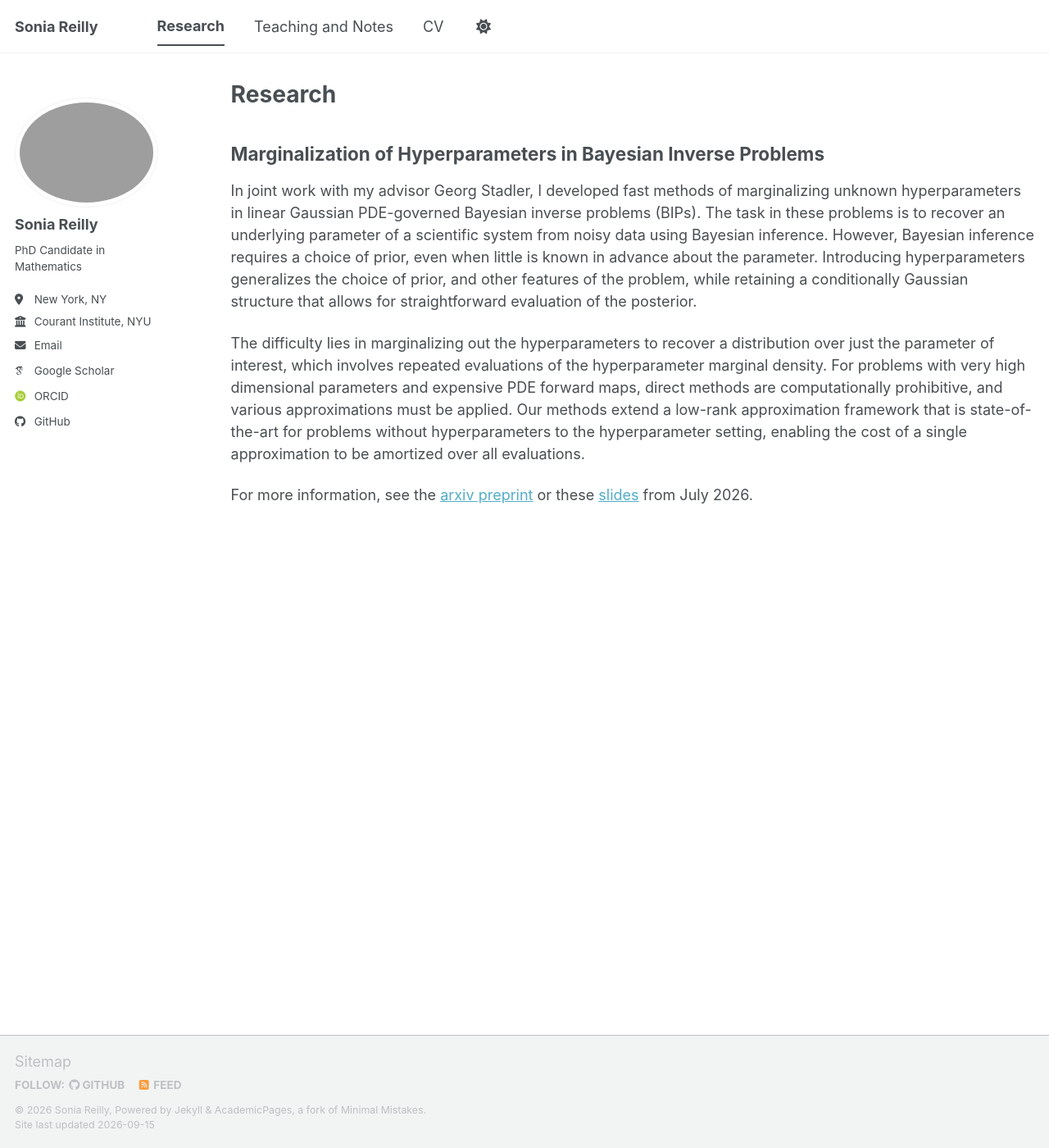
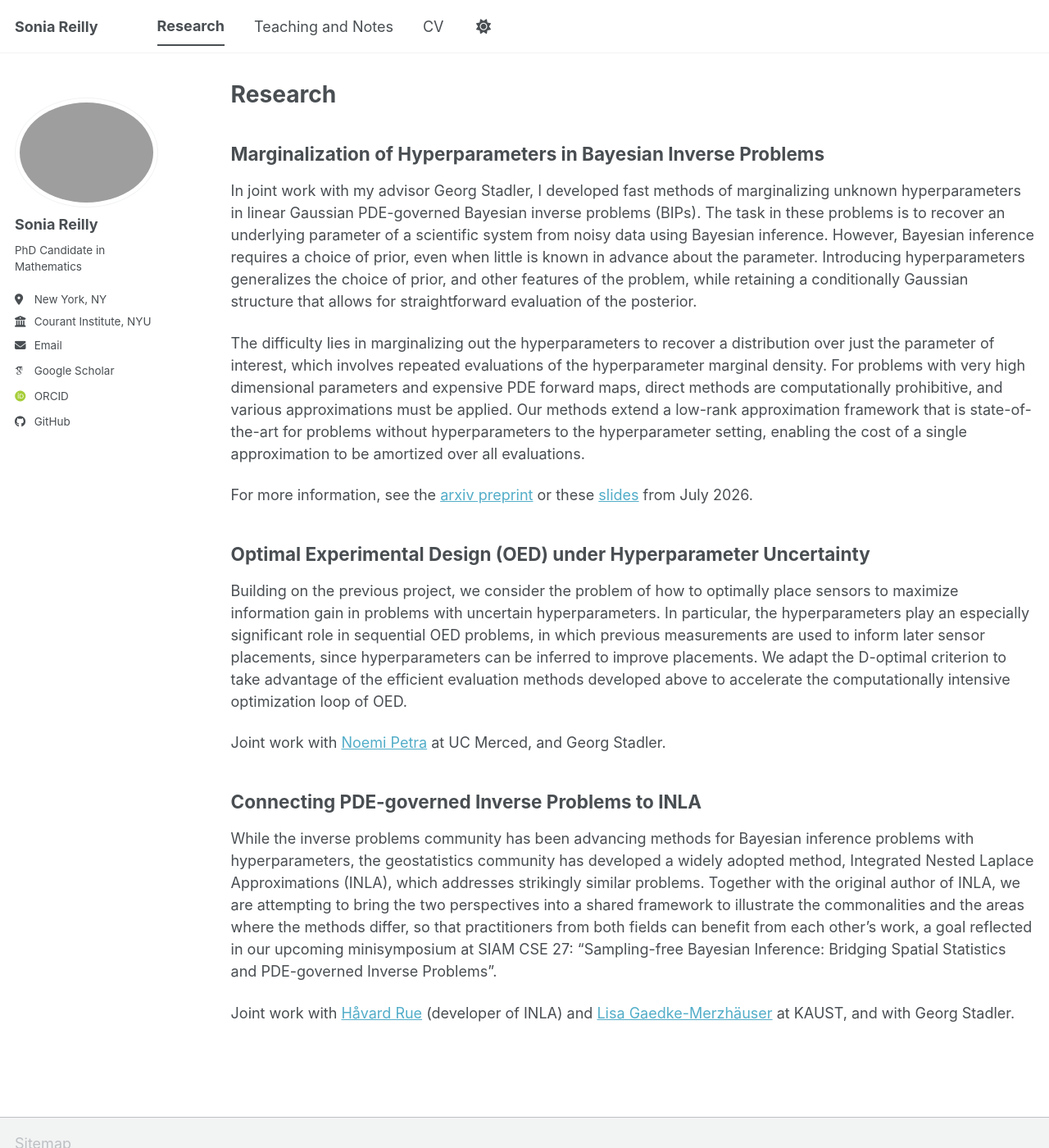
Before and after one commit to soniareilly/soniareilly.github.io, a Jekyll site: the page built from _pages/research.md, in a window 1280 px wide and 1400 px high. Shown: the whole window at 82% size. Built offline with Jekyll 4.4.1, drawn with Linux system fonts in a browser that asks for light colours; some web fonts are replaced; a script bundle is joined from its source files by our own code; library files that are not in the unit come from our copies.

Commit message:
Updated research and CV

```diff
--- a/_pages/research.md
+++ b/_pages/research.md
@@ -15,3 +15,17 @@ In joint work with my advisor Georg Stadler, I developed fast methods of margina
 The difficulty lies in marginalizing out the hyperparameters to recover a distribution over just the parameter of interest, which involves repeated evaluations of the hyperparameter marginal density. For problems with very high dimensional parameters and expensive PDE forward maps, direct methods are computationally prohibitive, and various approximations must be applied. Our methods extend a low-rank approximation framework that is state-of-the-art for problems without hyperparameters to the hyperparameter setting, enabling the cost of a single approximation to be amortized over all evaluations.
 
 For more information, see the [arxiv preprint](https://arxiv.org/abs/2607.03355) or these [slides](/files/SIAM_AN_26_slides.pdf) from July 2026.
+
+Optimal Experimental Design (OED) under Hyperparameter Uncertainty
+------
+
+Building on the previous project, we consider the problem of how to optimally place sensors to maximize information gain in problems with uncertain hyperparameters. In particular, the hyperparameters play an especially significant role in sequential OED problems, in which previous measurements are used to inform later sensor placements, since hyperparameters can be inferred to improve placements. We adapt the D-optimal criterion to take advantage of the efficient evaluation methods developed above to accelerate the computationally intensive optimization loop of OED.
+
+Joint work with [Noemi Petra](https://faculty.ucmerced.edu/npetra/) at UC Merced, and Georg Stadler.
+
+Connecting PDE-governed Inverse Problems to INLA
+------
+
+While the inverse problems community has been advancing methods for Bayesian inference problems with hyperparameters, the geostatistics community has developed a widely adopted method, Integrated Nested Laplace Approximations (INLA), which addresses strikingly similar problems. Together with the original author of INLA, we are attempting to bring the two perspectives into a shared framework to illustrate the commonalities and the areas where the methods differ, so that practitioners from both fields can benefit from each other's work, a goal reflected in our upcoming minisymposium at SIAM CSE 27: "Sampling-free Bayesian Inference: Bridging Spatial Statistics and PDE-governed Inverse Problems".
+
+Joint work with [Håvard Rue](https://www.kaust.edu.sa/en/study/faculty/haavard-rue) (developer of INLA) and [Lisa Gaedke-Merzhäuser](https://cemse.kaust.edu.sa/profiles/lisa-gaedke-merzhauser) at KAUST, and with Georg Stadler.
```
Also changed, not shown: _pages/about.md (+1 -1 lines), 1 other file.
